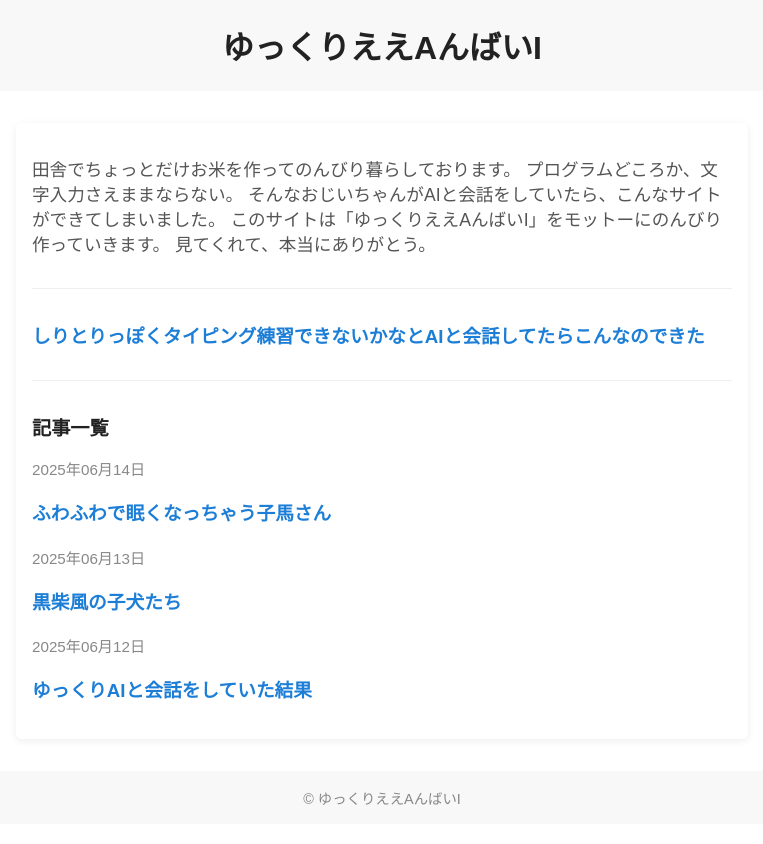
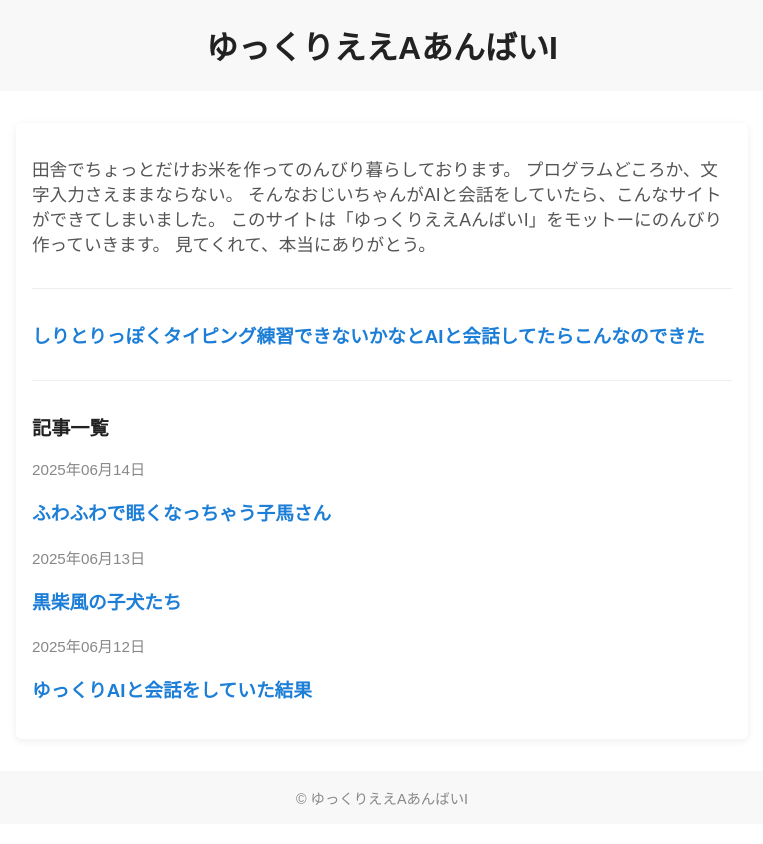
Before and after one commit to hiro69sabu/hiro69sabu.github.io, a Jekyll site: the page built from index.html, in a window 1280 px wide. Shown: the top 844 px of the page, without its empty margins (258-1021 px from the left). Built offline with Jekyll 4.4.1, drawn with Linux system fonts in a browser that asks for light colours.

Commit message:
Update _config.yml

```diff
--- a/_config.yml
+++ b/_config.yml
@@ -1,5 +1,5 @@
 # サイトの基本設定
-title: ゆっくりええAんばいI
+title: ゆっくりええAあんばいI
 description: |
   田舎でちょっとだけお米を作ってのんびり暮らしております。
   プログラムどころか、文字入力さえままならない。
```
